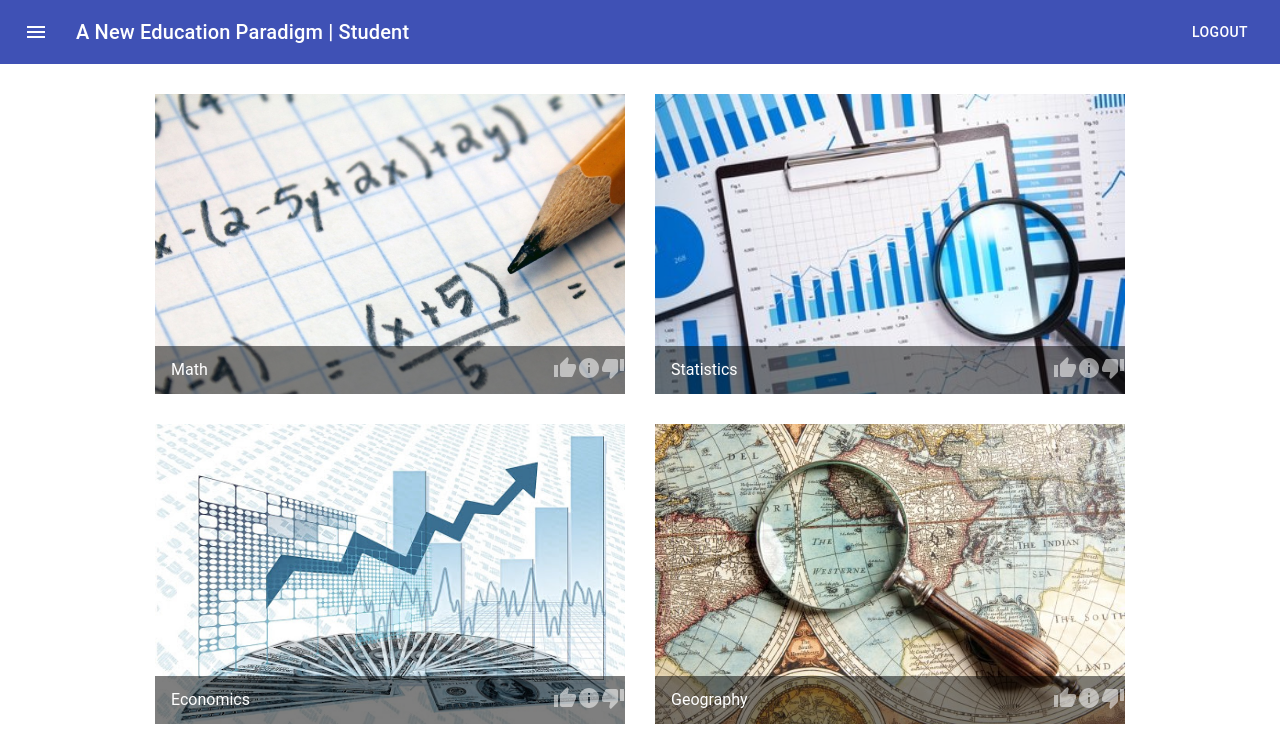
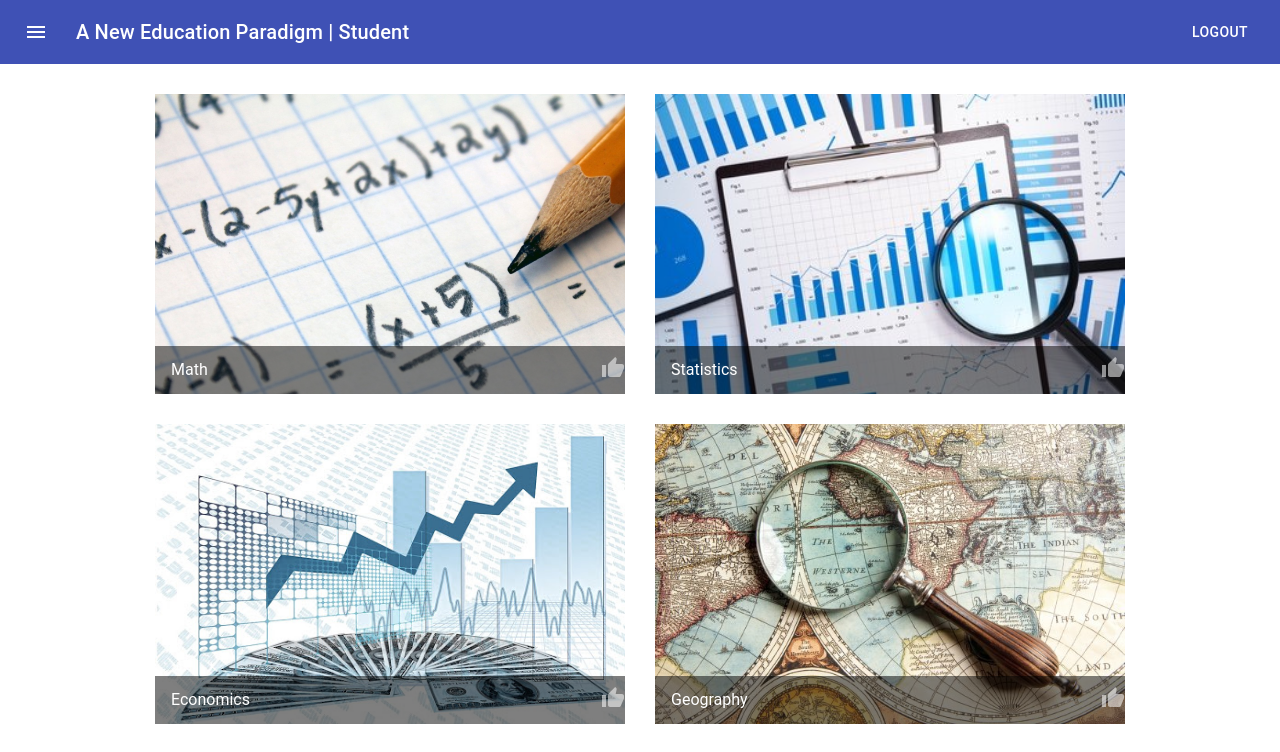
Before and after one commit to civita-laurea/ASU-Game, a React (Create React App) app in the folder Frontend/: page / in a window 1280 px wide. Shown: the top 752 px of the page. Built offline with nearby package versions, Linux system fonts and the light colour scheme.

Commit message:
Removed info button and thumbs down button from card design

```diff
--- a/Frontend/src/components/Cards.js
+++ b/Frontend/src/components/Cards.js
@@ -48,8 +48,6 @@ export default function TitlebarGridList() {
               actionIcon={
                 <div>
                 <ThumbUpIcon className={classes.icon} />
-                <InfoIcon className={classes.icon} />
-                <ThumbDownIcon className={classes.icon} />
                 </div>
               }
             />
```
